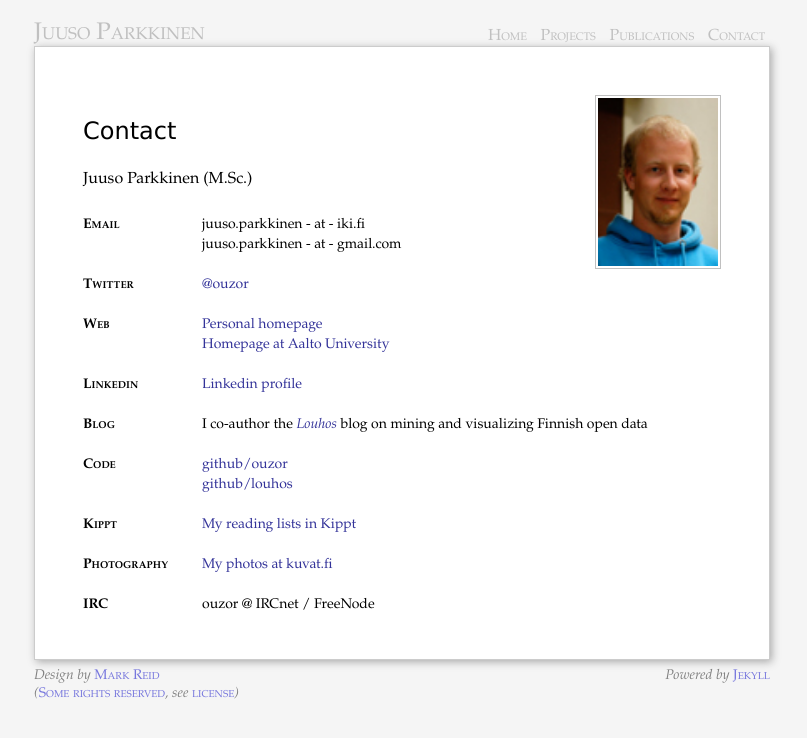
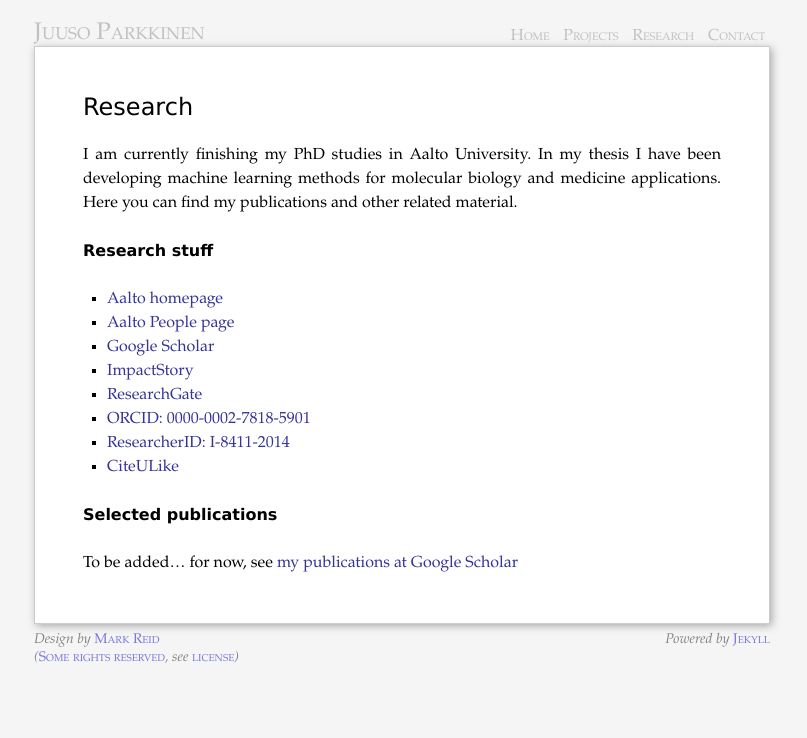
Before and after one commit to ouzor/ouzor.github.com, a Jekyll site: the page built from research/index.markdown, in a window 1280 px wide. Shown: the top 738 px of the page, without its empty margins (238-1045 px from the left). Built offline with Jekyll 4.4.1, drawn with Linux system fonts in a browser that asks for light colours.

Commit message:
Changed Publications -> Research and updated its content

```diff
--- a/_includes/nav-name.html
+++ b/_includes/nav-name.html
@@ -4,7 +4,7 @@
 <ul class="nav">
   <li><a class="home" href="/">Home</a></li>
   <li><a class="info" href="/projects/">Projects</a></li>
-  <li><a class="info" href="/publications/">Publications</a></li>
+  <li><a class="info" href="/research/">Research</a></li>
   <li><a class="info" href="/contact/">Contact</a></li>
 
 
--- a/contact/index.markdown
+++ b/research/index.markdown
@@ -1,71 +1,32 @@
 ---
 layout: name
-title: Contact
-section: Contact
+title: Research
+section: Research
+top: Juuso Parkkinen
 ---
 <!-- This is for the Sections to work with kramdown -->
 {::options parse_block_html="true" /}
 
-<img class='inset right' src='../images/juuso.jpg' title='Juuso Parkkinen' alt='Photo' width='120px' />
+Research
+============
 
-Contact
-=======
+I am currently finishing my PhD studies in Aalto University. In my thesis I have been developing machine learning methods for molecular biology and medicine applications. Here you can find my publications and other related material.
 
-Juuso Parkkinen (M.Sc.)
+## Research stuff
+* [Aalto homepage](http://users.ics.aalto.fi/japarkki/)
+* [Aalto People page](https://people.aalto.fi/index.html?language=english#juuso_parkkinen)
+* [Google Scholar](http://scholar.google.com/citations?user=4d5VBfkAAAAJ)
+* [ImpactStory](https://impactstory.org/JuusoParkkinen)
+* [ResearchGate](https://www.researchgate.net/profile/Juuso_Parkkinen)
+* [ORCID: 0000-0002-7818-5901](http://orcid.org/0000-0002-7818-5901)
+* [ResearcherID: I-8411-2014](http://www.researcherid.com/rid/I-8411-2014)
+* [CiteULike](http://www.citeulike.org/author/Parkkinen:Juuso)
 
-<div class="section">
-Email
-========
-juuso.parkkinen - at - iki.fi
-juuso.parkkinen - at - gmail.com
-</div>
+<!-- Doesn't look good...
+## Impact story profile
+<iframe src="https://impactstory.org/embed/JuusoParkkinen" width="600" height="600"></iframe>
+-->
 
-<div class="section">
-Twitter
-=======
-[@ouzor](http://twitter.com/ouzor)
-</div>
+## Selected publications
 
-<div class="section">
-Web
-========
-[Personal homepage](http://ouzor.github.io/)
-[Homepage at Aalto University](http://users.ics.aalto.fi/japarkki/)
-</div>
-
-<div class="section">
-Linkedin
-========
-[Linkedin profile](http://www.linkedin.com/in/juusoparkkinen)
-</div>
-
-<div class="section">
-Blog
-========
-I co-author the _[Louhos](http://louhos.wordpress.com)_ blog on mining and visualizing Finnish open data
-</div>
-
-<div class="section">
-Code
-========
-[github/ouzor](https://github.com/ouzor)
-[github/louhos](https://github.com/louhos)
-</div>
-
-<div class="section">
-Kippt
-========
-[My reading lists in Kippt](https://kippt.com/ouzor)
-</div>
-
-<div class="section">
-Photography
-========
-[My photos at kuvat.fi](http://ouzo.kuvat.fi/)
-</div>
-
-<div class="section">
-IRC
-========
-ouzor @ IRCnet / FreeNode
-</div>
+To be added... for now, see [my publications at Google Scholar](http://scholar.google.com/citations?user=4d5VBfkAAAAJ)
```
